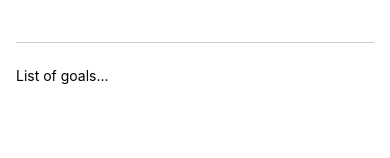
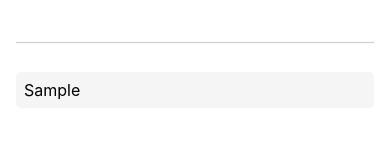
Before and after one commit to Dainichi1/React-Native, a React Native app in the folder 02 - React Native Basics COURSE GOALS APP/my-app/: screen / in a window 390 px wide. Both pictures are taken after typing "Sample" into the empty fields and a click on the button "ADD GOAL". Shown: the part 136-294 px from the top of the page. Built offline with nearby package versions, Linux system fonts and the light colour scheme.

Commit message:
23 - Managing A List Of Course Goals in our Demo App

```diff
--- a/02 - React Native Basics COURSE GOALS APP/my-app/App.js
+++ b/02 - React Native Basics COURSE GOALS APP/my-app/App.js
@@ -3,12 +3,18 @@ import { useState } from "react";
 
 export default function App() {
   const [enteredGoalText, setEnteredGoalText] = useState("");
+  const [courseGoal, setCourseGoals] = useState([]);
 
   function goalInputHandler(enteredText) {
     setEnteredGoalText(enteredText);
   }
 
-  function addGoalHandler() {}
+  function addGoalHandler() {
+    setCourseGoals((currentCourseGoals) => [
+      ...currentCourseGoals,
+      enteredGoalText,
+    ]);
+  }
 
   return (
     <View style={styles.appContainer}>
@@ -20,8 +26,13 @@ export default function App() {
         />
         <Button title="Add Goal" onPress={addGoalHandler} />
       </View>
+      {/* ✅ Rimosso il secondo View nidificato */}
       <View style={styles.goalsContainer}>
-        <Text>List of goals...</Text>
+        {courseGoal.map((goal, index) => (
+          <Text key={index} style={styles.goalItem}>
+            {goal}
+          </Text>
+        ))}
       </View>
     </View>
   );
@@ -55,4 +66,12 @@ const styles = StyleSheet.create({
   goalsContainer: {
     flex: 5,
   },
+
+  goalItem: {
+    fontSize: 16,
+    marginVertical: 5,
+    backgroundColor: "#f5f5f5",
+    padding: 8,
+    borderRadius: 5,
+  },
 });
```
